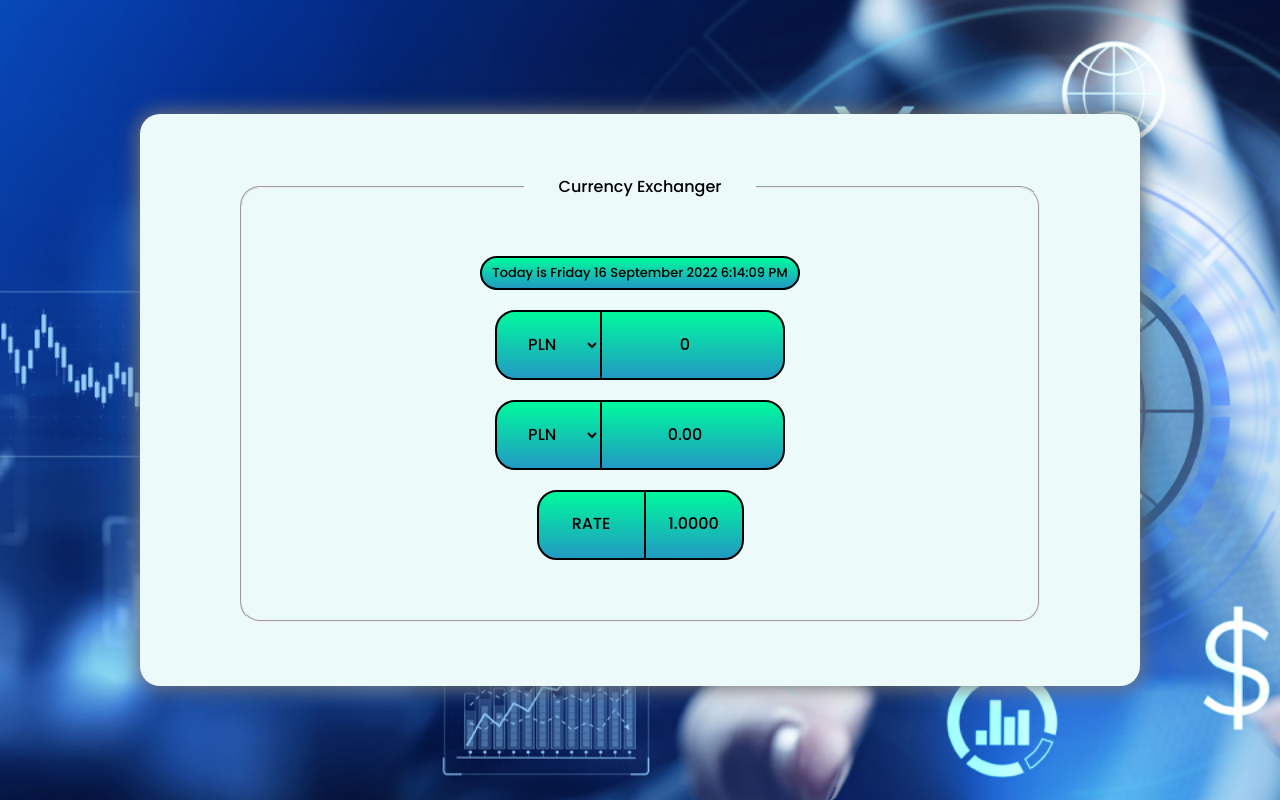
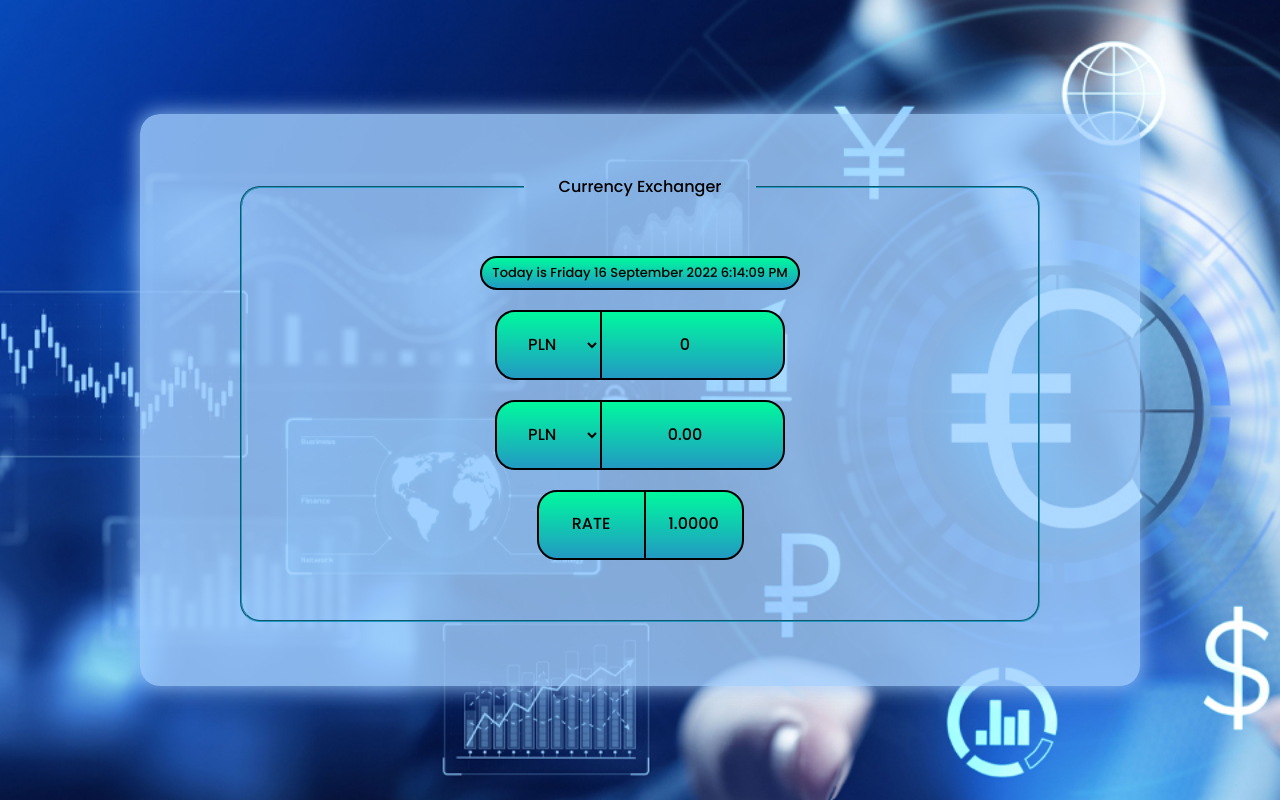
Before and after one commit to PaweLeszczynsky/Currency-Exchanger-React, a React (Create React App) app: page / in a window 1280 px wide. Built offline with nearby package versions, Linux system fonts and the light colour scheme.

Commit message:
styles changed

```diff
--- a/src/Container/Form/style.css
+++ b/src/Container/Form/style.css
@@ -1,9 +1,9 @@
 .exchangerForm {
-    background-color: rgb(237, 250, 250);
+    background-color: rgb(163 208 255 / 80%);
     margin: 5% 10%;
     padding: 5% 5%;
     border-radius: 20px;
-    box-shadow: 0 0 20px 2px rgb(117 117 117);
+    box-shadow: 0 0 20px 2px rgb(163 208 255 / 80%);
     flex-basis: 1000px;
     display: flex;
     justify-content: center;
@@ -17,6 +17,7 @@
     display: flex;
     flex-direction: column;
     align-items: center;
+    border-color: rgb(34 153 195);
 }
 
 .exchangerForm__legend {
```
